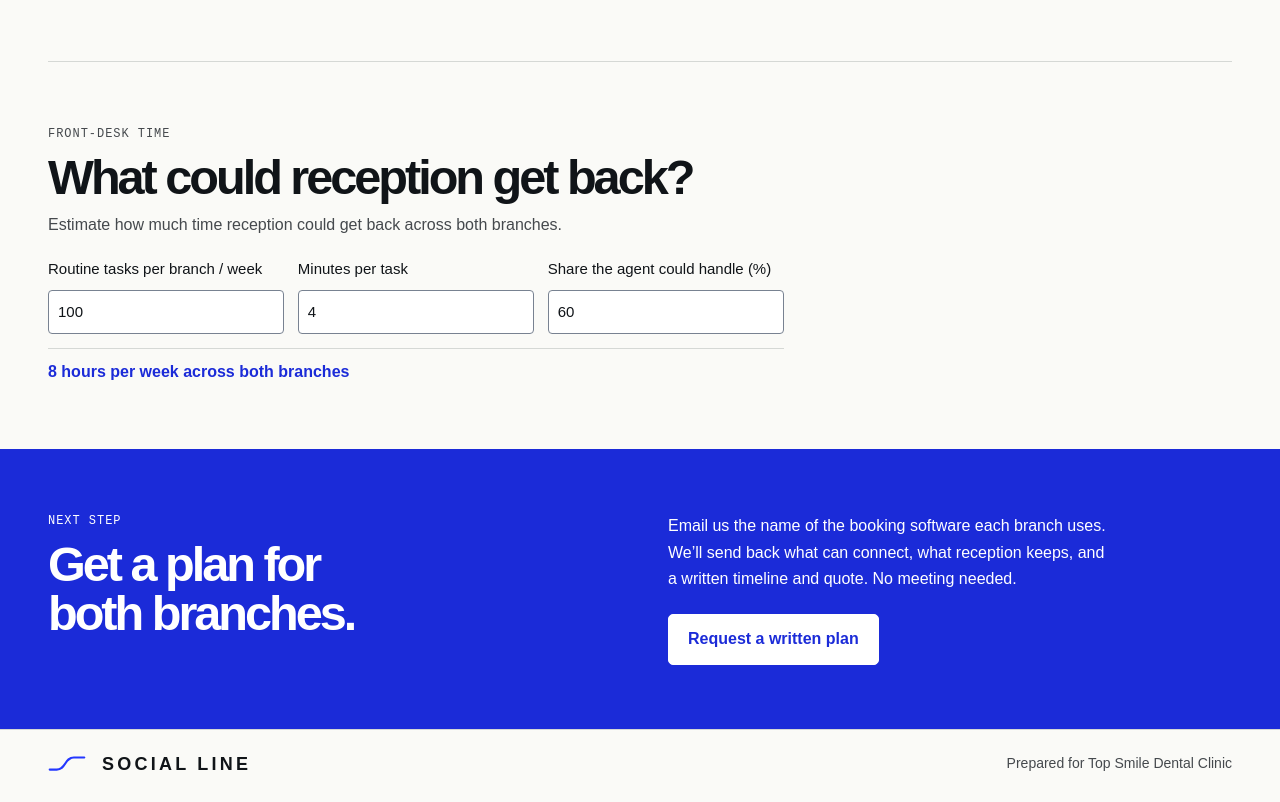
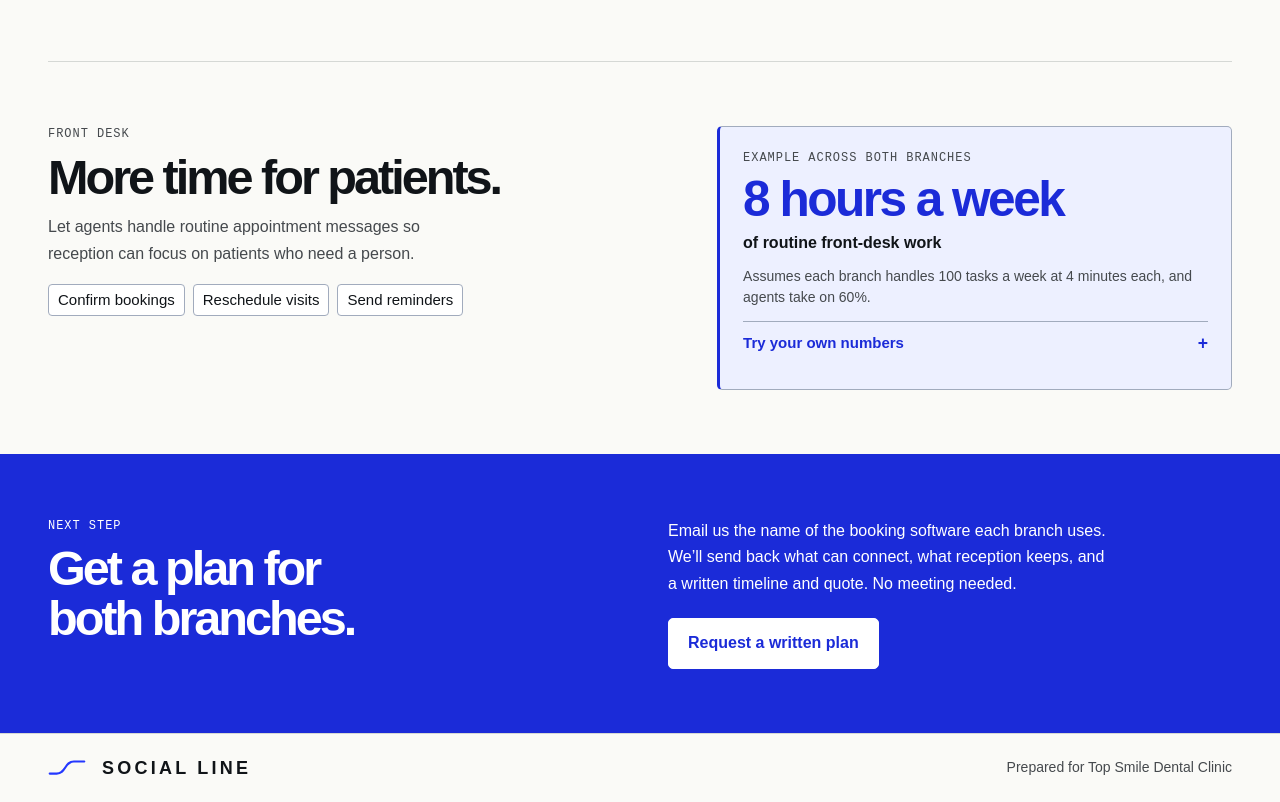
Before and after one commit to BaderAsad1/top-smile-preview, a plain HTML site: page index.html in a window 1280 px wide. Shown: the part 4217-5019 px from the top of the page. Drawn offline with Linux system fonts and the light colour scheme.

Commit message:
Lead with the front-desk benefit and make the calculator optional

```diff
--- a/index.html
+++ b/index.html
@@ -144,11 +144,24 @@ button:focus-visible,summary:focus-visible,a:focus-visible,select:focus-visible,
 .faq-topic details>p{font-size:1rem;color:var(--muted);line-height:1.55;padding:0 26px 14px 0}
 @media (max-width:920px){.faq-topics{grid-template-columns:minmax(0,1fr);gap:12px}.faq-topic{padding-inline:14px}}
 .desk-time{border-top:1px solid var(--border)}
-.desk-time>p:not(.eyebrow){margin-top:10px;color:var(--muted)}
-.desk-time form{display:grid;grid-template-columns:repeat(3,minmax(0,1fr));gap:.85rem;max-width:46rem;margin-top:1.15rem}
-.desk-time label{display:grid;align-content:start;gap:.5rem;font-size:.9375rem}
+.desk-value{display:grid;grid-template-columns:minmax(0,1.2fr) minmax(0,1fr);gap:clamp(18px,4vw,56px);align-items:start}
+.desk-time h2{max-width:20ch;text-wrap:balance}
+.desk-value-copy>p:not(.eyebrow){margin-top:12px;max-width:43ch;color:var(--muted)}
+.desk-tasks{display:flex;flex-wrap:wrap;gap:8px;padding:0;margin:17px 0 0;list-style:none}
+.desk-tasks li{padding:5px 9px;border:1px solid #A1ABBD;border-radius:4px;background:var(--white);font-size:.9375rem;line-height:1.35}
+.desk-example{padding:clamp(15px,2vw,23px);border:1px solid #A1ABBD;border-left:3px solid var(--blue);border-radius:5px;background:var(--pale);color:var(--ink)}
+.desk-example strong{display:block;margin-top:5px;font-size:clamp(2.05rem,4vw,3.1rem);line-height:1.08;letter-spacing:-.051em;color:var(--blue)}
+.desk-example strong+p{margin-top:4px;font-weight:600}
+.desk-assumption{margin-top:9px;font-size:.875rem;line-height:1.5;color:var(--muted)}
+.desk-estimate{margin-top:13px;border-top:1px solid #A1ABBD}
+.desk-estimate summary{min-height:44px;display:flex;align-items:center;justify-content:space-between;gap:8px;color:var(--blue);font-size:.9375rem;font-weight:600;list-style:none}
+.desk-estimate summary::-webkit-details-marker{display:none}
+.desk-estimate summary::after{content:'+';font-size:1.1rem;line-height:1}
+.desk-estimate[open] summary::after{content:'−'}
+.desk-time form{display:grid;grid-template-columns:repeat(auto-fit,minmax(min(100%,7.75rem),1fr));gap:.65rem;padding-top:.35rem}
+.desk-time label{display:grid;grid-template-rows:1fr auto;align-content:start;gap:.35rem;font-size:.875rem;line-height:1.4}
 .desk-time input{width:100%;min-width:0}
-.desk-time output{grid-column:1/-1;font-weight:600;color:var(--blue);border-top:1px solid var(--border);padding-top:.65rem}
+.desk-time output{grid-column:1/-1;font-weight:600;color:var(--blue);padding-top:.25rem}
 .close{background:var(--blue);color:var(--white);padding:clamp(31px,5vw,72px) 0}
 .close .eyebrow{color:var(--white)}
 .close p:not(.eyebrow){max-width:50ch}
@@ -196,7 +209,7 @@ button:focus-visible,summary:focus-visible,a:focus-visible,select:focus-visible,
   .agent-menu{grid-template-columns:repeat(2,minmax(0,1fr))}
   .touch-list li{grid-template-columns:40px minmax(0,1fr)}
   .touch-list li .event-status{grid-column:2;justify-self:start}
-  .desk-time form{grid-template-columns:minmax(0,1fr)}
+  .desk-value,.desk-time form{grid-template-columns:minmax(0,1fr)}
   .footer-row{gap:9px}.site-footer .footer-row>span{font-size:.75rem;text-align:right}
 }
 @media(prefers-reduced-motion:reduce){*,*::before,*::after{animation:none!important;transition:none!important}.scene{transform:none}}
@@ -245,11 +258,31 @@ button:focus-visible,summary:focus-visible,a:focus-visible,select:focus-visible,
 <details><summary>How do payments and insurance work?<span aria-hidden="true"></span></summary><p>Payment links can use your existing provider. The record updates after that provider confirms payment. Insurance checks are scoped separately by payer or clinic system; eligibility is separate from treatment coverage.</p></details>
 </div></div>
 </div></section></section>
-<section class="wrap desk-time" aria-labelledby="desk-title"><p class="eyebrow">Front-desk time</p><h2 id="desk-title">What could reception get back?</h2><p>Estimate how much time reception could get back across both branches.</p><form id="desk-time" autocomplete="off">
-<label>Routine tasks per branch / week <input id="volume" name="volume" type="number" min="0" max="1000" step="1" value="100"></label>
-<label>Minutes per task <input id="minutes" name="minutes" type="number" min="0" max="60" step="1" value="4"></label>
-<label>Share the agent could handle (%) <input id="share" name="share" type="number" min="0" max="100" step="1" value="60"></label>
-<output aria-live="polite" for="volume minutes share">8 hours per week across both branches</output></form></section>
+<section class="wrap desk-time" aria-labelledby="desk-title">
+  <div class="desk-value">
+    <div class="desk-value-copy">
+      <p class="eyebrow">Front desk</p>
+      <h2 id="desk-title">More time for patients.</h2>
+      <p>Let agents handle routine appointment messages so reception can focus on patients who need a person.</p>
+      <ul class="desk-tasks"><li>Confirm bookings</li><li>Reschedule visits</li><li>Send reminders</li></ul>
+    </div>
+    <div class="desk-example">
+      <p class="eyebrow">Example across both branches</p>
+      <strong>8 hours a week</strong>
+      <p>of routine front-desk work</p>
+      <p class="desk-assumption">Assumes each branch handles 100 tasks a week at 4 minutes each, and agents take on 60%.</p>
+      <details class="desk-estimate">
+        <summary>Try your own numbers</summary>
+        <form id="desk-time" autocomplete="off">
+          <label>Tasks per branch each week <input id="volume" name="volume" type="number" min="0" max="1000" step="1" value="100"></label>
+          <label>Minutes per task <input id="minutes" name="minutes" type="number" min="0" max="60" step="1" value="4"></label>
+          <label>Tasks agents can handle (%) <input id="share" name="share" type="number" min="0" max="100" step="1" value="60"></label>
+          <output aria-live="polite" for="volume minutes share">8 hours per week across both branches</output>
+        </form>
+      </details>
+    </div>
+  </div>
+</section>
 <section id="next-step" class="close"><div class="wrap close-grid"><div><p class="eyebrow"><span></span> Next step</p><h2>Get a plan for both branches.<i class="line-point"></i></h2></div><div><p>Email us the name of the booking software each branch uses. We’ll send back what can connect, what reception keeps, and a written timeline and quote. No meeting needed.</p><a class="button" href="mailto:feeda@sociallinemarketing.com?subject=Top%20Smile%20booking%20software&amp;body=Oud%20Metha%20booking%20system%3A%20%0ADubai%20Silicon%20Oasis%20booking%20system%3A%20">Request a written plan</a></div></div></section>
 </main><footer class="site-footer"><div class="wrap footer-row"><a class="brand" href="#main"><svg viewBox="0 0 44 24" fill="none" aria-hidden="true"><path d="M2 19h8c11 0 9-14 20-14h12" stroke="currentColor" stroke-width="2.5" stroke-linecap="round"/></svg><span>Social Line</span></a><span>Prepared for Top Smile Dental Clinic</span></div></footer><script>(function (root, factory) {
   const engine = factory();
```
